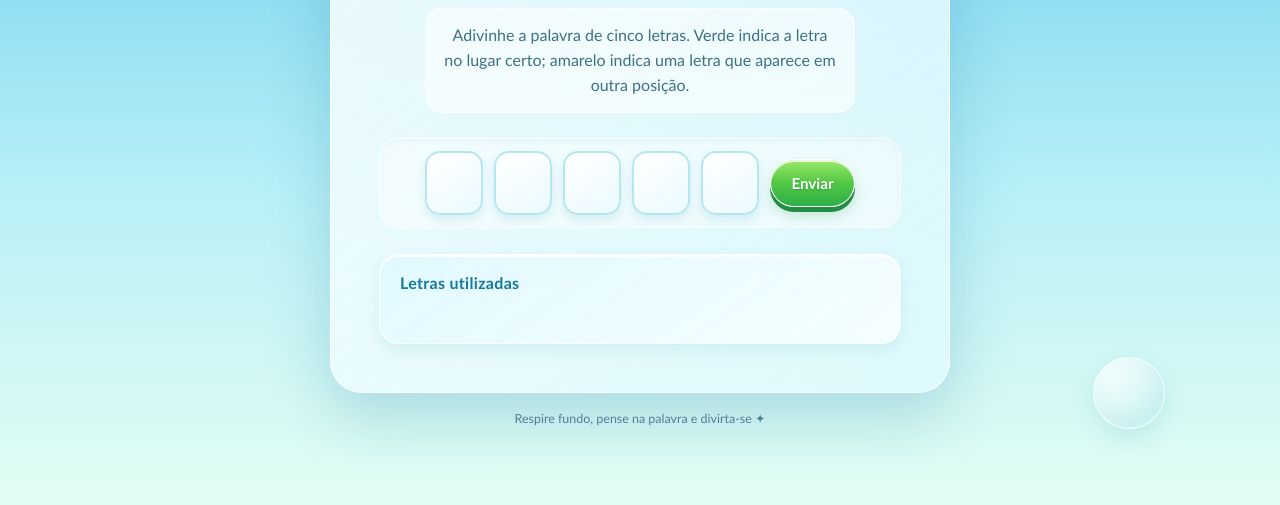
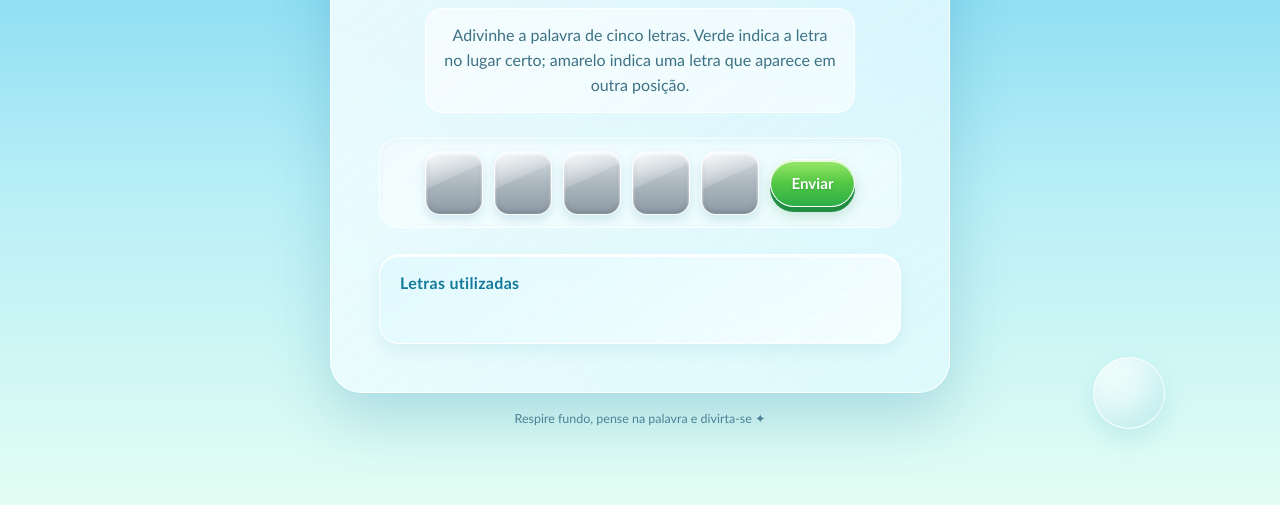
Before and after one commit to Marcs269/Termo-1-, a plain HTML site: page index.html in a window 1280 px wide. Shown: the part 259-764 px from the top of the page. Drawn offline with Linux system fonts and the light colour scheme.

Commit message:
Style letter tiles as glossy gray Vista-inspired icons

```diff
--- a/index.html
+++ b/index.html
@@ -114,25 +114,36 @@
             box-shadow: inset 0 2px 6px rgba(42,148,177,.08);
         }
 
+        /* Tiles prateados e brilhantes, inspirados nos ícones do Windows Vista. */
         #jogo input[type="text"] {
             width: clamp(42px, 12vw, 58px);
             height: clamp(48px, 13vw, 64px);
-            border: 2px solid #b4e8f1;
+            border: 1px solid rgba(255,255,255,.96);
             border-radius: 15px;
             outline: none;
-            background: linear-gradient(145deg, #fff, #eafaff);
-            box-shadow: 0 5px 10px rgba(28,126,157,.12), inset 0 2px 4px rgba(255,255,255,.9);
-            color: #15506b;
+            background:
+                linear-gradient(155deg, rgba(255,255,255,.82) 0%, rgba(255,255,255,.18) 42%, transparent 43%),
+                linear-gradient(180deg, #d9e0e5 0%, #aeb9c1 48%, #8e9ba5 100%);
+            box-shadow:
+                0 5px 10px rgba(28,126,157,.16),
+                inset 0 2px 3px rgba(255,255,255,.96),
+                inset 0 -3px 5px rgba(75,89,101,.24);
+            color: #234b60;
             font: 800 1.5rem/1 "Trebuchet MS", "Segoe UI", sans-serif;
             text-align: center;
             text-transform: uppercase;
+            text-shadow: 0 1px 0 rgba(255,255,255,.72);
             transition: transform .18s ease, border-color .18s ease, box-shadow .18s ease;
         }
 
         #jogo input[type="text"]:focus {
             transform: translateY(-2px);
-            border-color: #34b9d8;
-            box-shadow: 0 0 0 4px rgba(52,185,216,.18), 0 7px 14px rgba(28,126,157,.15);
+            border-color: #fff;
+            box-shadow:
+                0 0 0 4px rgba(52,185,216,.2),
+                0 7px 14px rgba(28,126,157,.18),
+                inset 0 2px 3px rgba(255,255,255,.98),
+                inset 0 -3px 5px rgba(75,89,101,.2);
         }
 
         #jogo input[type="submit"] {
```
